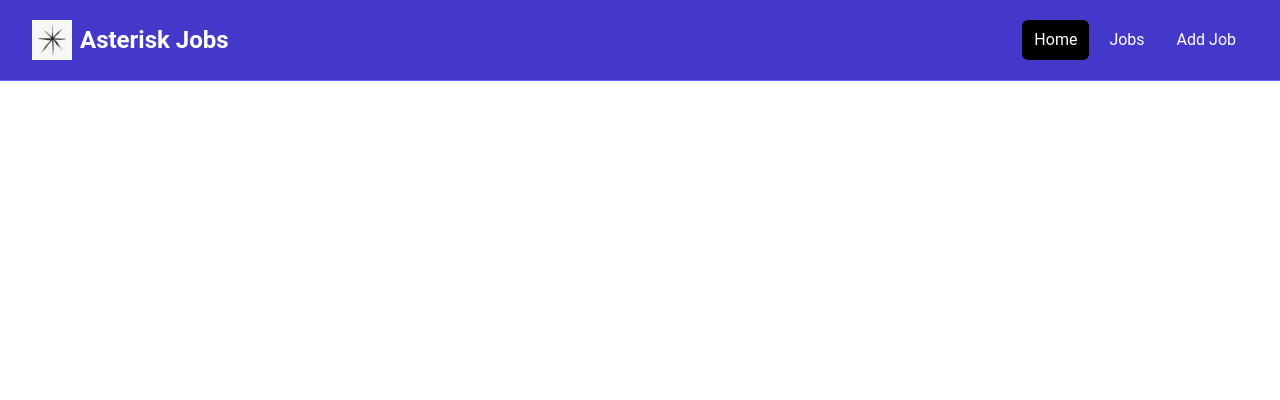
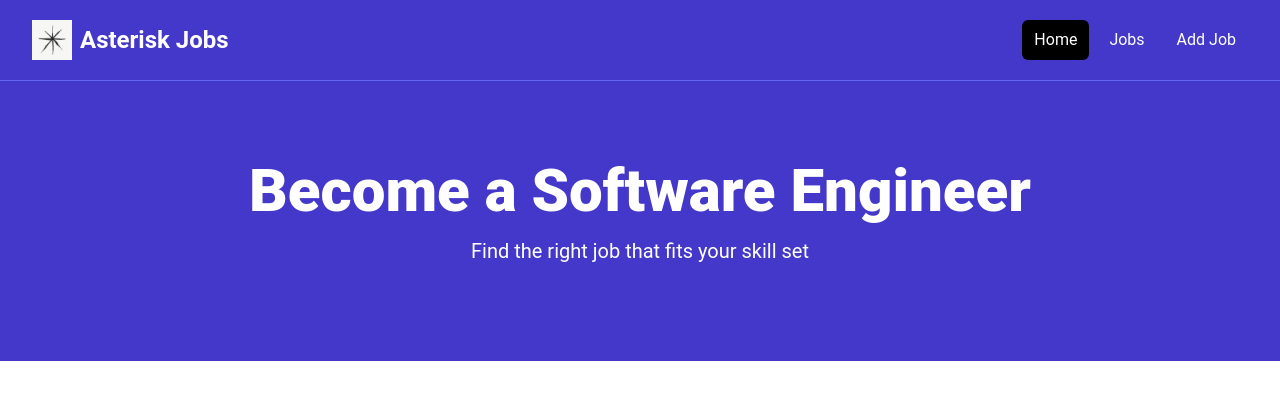
Before and after one commit to riskymind/Asterisk-Job, a React (Vite) app: page / in a window 1280 px wide. Shown: the top 400 px of the page. Built offline with nearby package versions, Linux system fonts and the light colour scheme.

Commit message:
design hero section

```diff
--- a/src/App.jsx
+++ b/src/App.jsx
@@ -1,10 +1,12 @@
 import React from 'react'
 import Navbar from './components/Navbar'
+import Hero from './components/Hero'
 
 const App = () => {
   return (
     <div>
       <Navbar />
+      <Hero />
     </div>
   )
 }
--- /dev/null
+++ b/src/components/Hero.jsx
@@ -0,0 +1,19 @@
+import React from 'react'
+
+const Hero = ({
+    title = "Become a Software Engineer",
+    subtitle = "Find the right job that fits your skill set"
+}) => {
+  return (
+    <section className='bg-indigo-700 py-20'>
+      <div className='max-w-7xl mx-auto px-4 flex flex-col items-center sm:px-6 lg:px-8'>
+        <div className='text-center'>
+            <h1 className='text-4xl text-white font-extrabold sm:text-x5l md:text-6xl'>{title}</h1>
+            <p className='my-4 text-xl text-white'>{subtitle}</p>
+        </div>
+      </div>
+    </section>
+  )
+}
+
+export default Hero
```
